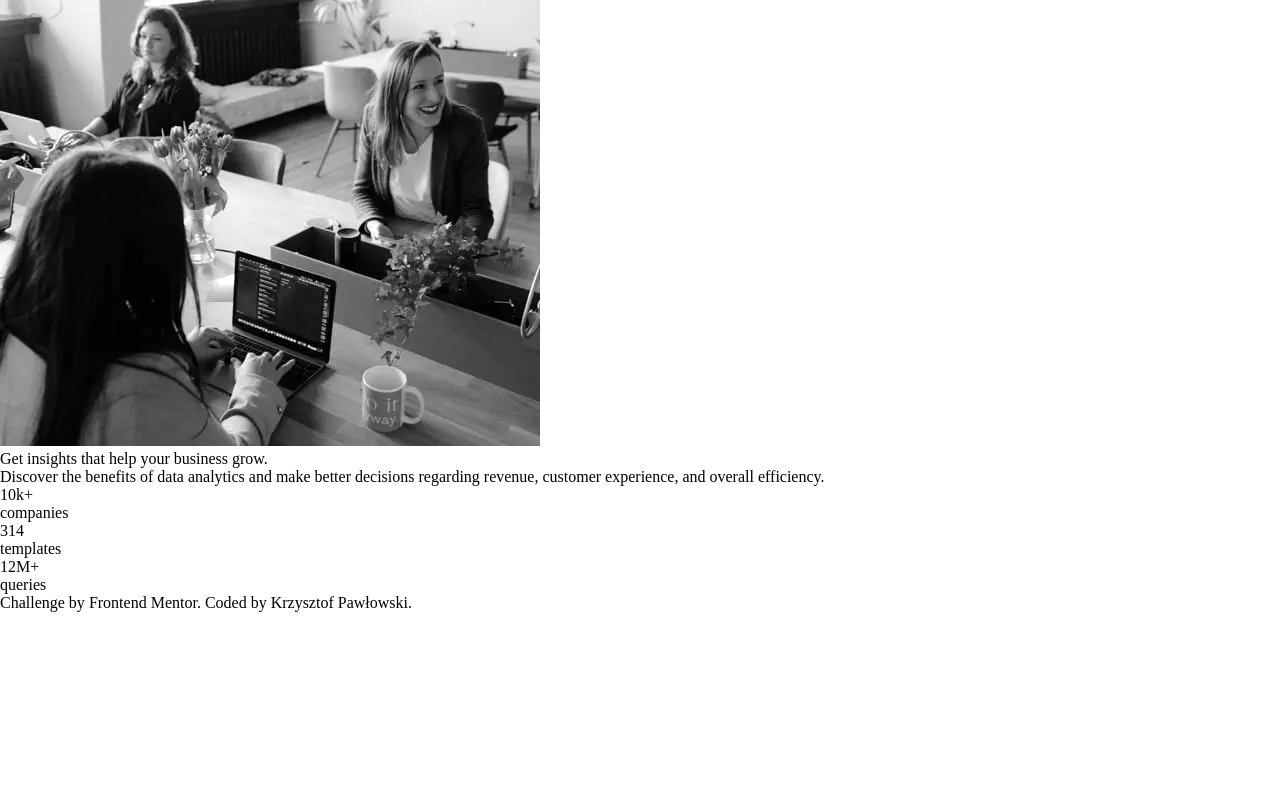
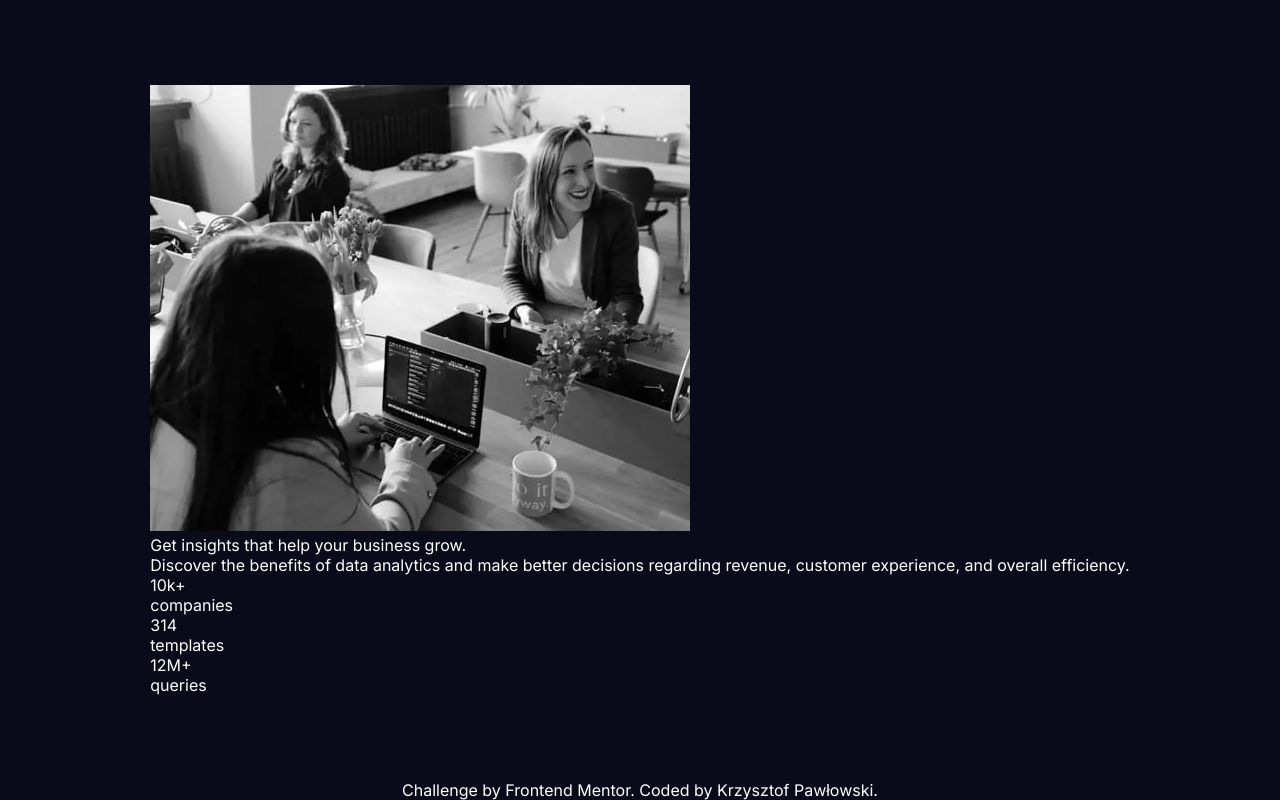
Before and after one commit to KP1976/stats-preview-card, a plain HTML site: page index.html in a window 1280 px wide. Drawn offline with Linux system fonts and the light colour scheme.

Commit message:
Add styles to the body and main tags.

```diff
--- a/scss/abstracts/_variables.scss
+++ b/scss/abstracts/_variables.scss
@@ -30,6 +30,7 @@ $space-40: 2.5rem;
 $space-38: 2.375rem;
 $space-30: 1.875rem;
 $space-28: 1.75rem;
+$space-24: 1.5rem;
 $space-26: 1.625rem;
 $space-8: 0.5rem;
 
--- a/scss/base/_base.scss
+++ b/scss/base/_base.scss
@@ -3,3 +3,22 @@ body {
   max-width: 100vw;
   overflow-x: hidden;
 }
+
+body {
+  align-items: center;
+  background-color: $very-dark-blue;
+  color: $white;
+  font-family: $font-main;
+  @include flex-column();
+  min-height: 100dvh;
+  justify-content: flex-start;
+}
+
+main {
+  align-items: center;
+  @include flex-column();
+  flex: 1 1 auto;
+  justify-content: center;
+  padding: 0 $space-24;
+  width: 100%;
+}
```
Also changed, not shown: css/main.css.
